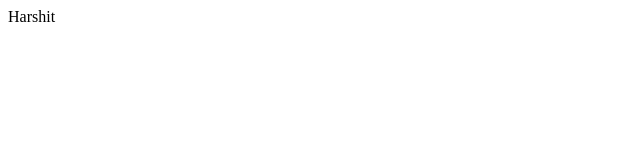
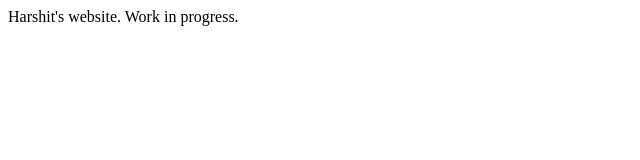
Before and after one commit to nicetryharshit/web-dev-portfolio, a plain HTML site: page index.html in a window 1280 px wide. Shown: the whole page, without its empty margins (0-640 px from the left). Drawn offline with Linux system fonts and the light colour scheme.

Commit message:
added wip text

```diff
--- a/index.html
+++ b/index.html
@@ -9,7 +9,7 @@
 </head>
 
 <body>
-    Harshit
+    Harshit's website. Work in progress.
 </body>
 
 </html>
```
